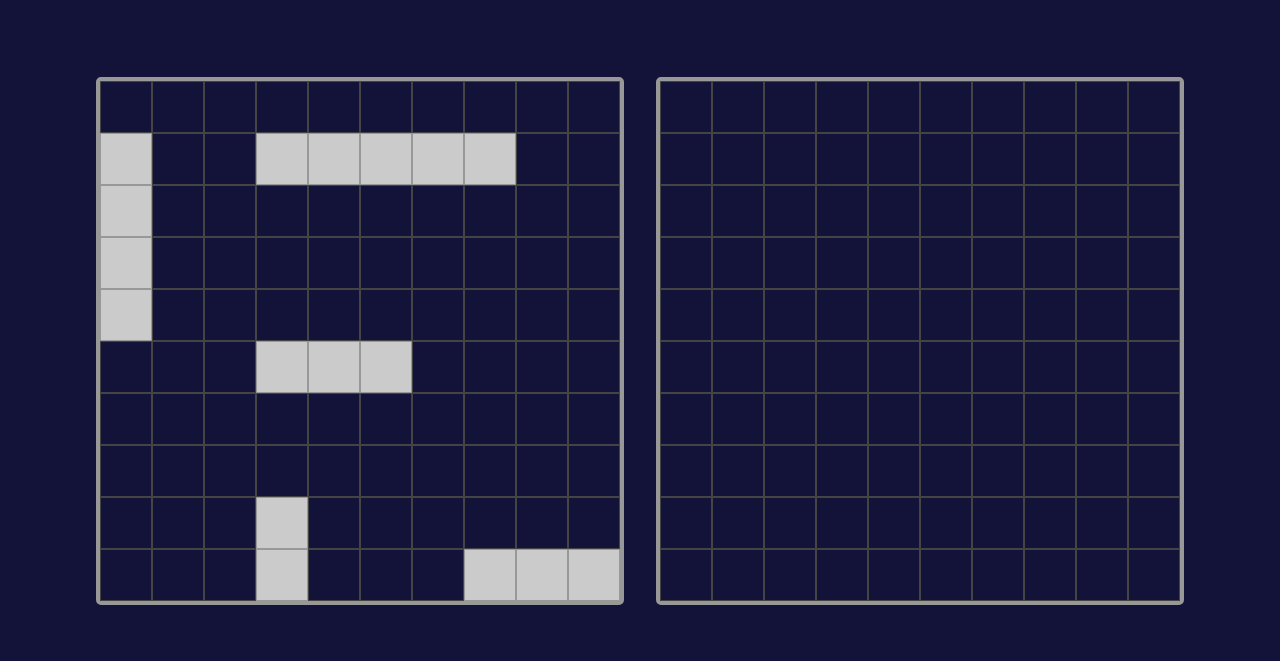
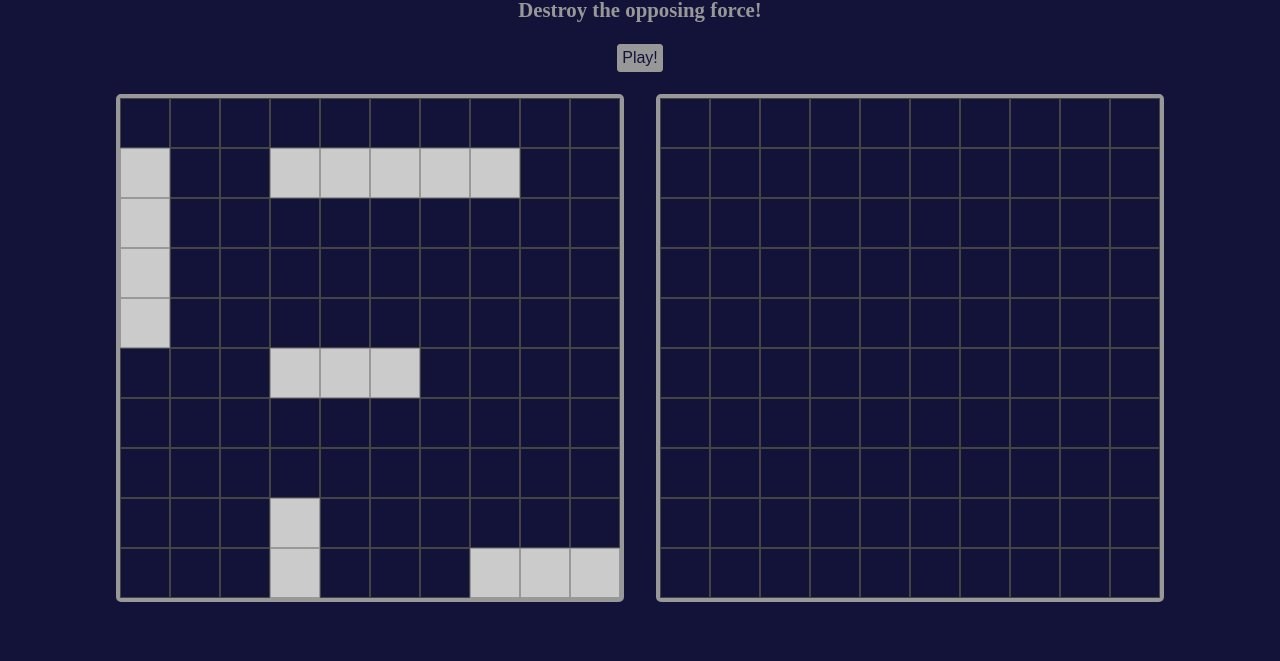
Before and after one commit to derre3/battleship-js, a website built with webpack: page src/index.html in a window 1280 px wide. Shown: the part 139-800 px from the top of the page. Built offline with nearby package versions, Linux system fonts and the light colour scheme.

Commit message:
update styling

```diff
--- a/src/css/styles.css
+++ b/src/css/styles.css
@@ -1,3 +1,7 @@
+* {
+  box-sizing: border-box;
+}
+
 :root {
   --primary-color: #131339;
   --primary-offcolor: #000000;
@@ -23,8 +27,8 @@ header {
   align-items: center;
 
   & h1 {
-    font-size: 6rem;
-    padding: 2rem;
+    font-size: 4rem;
+    margin-top: 12px;
     color: var(--text-color);
   }
 }
@@ -32,15 +36,46 @@ header {
 main {
   background-color: var(--primary-color);
   flex-grow: 1;
-  display: grid;
+  display: flex;
+  flex-direction: column;
+  justify-content: center;
+  align-items: center;
+  gap: 10px;
+
+  & .info-box {
+    display: flex;
+    flex-direction: column;
+    height: 10%;
+    border-radius: 7px;
+    justify-content: center;
+    align-items: center;
+    margin: 0.5rem;
+    gap: 0.5rem;
+    color: var(--secondary-color);
+
+    & .info-text {
+      font-weight: 700;
+      font-size: 1.3rem;
+    }
+
+    & .play-button {
+      background-color: var(--secondary-color);
+      color: var(--primary-color);
+      border: 1px solid var(--secondary-color);
+      border-radius: 3px;
+      padding: 4px;
+      margin: 8px;
+      font-size: 1rem;
+      cursor: pointer;
+    }
+  }
 
   & .game-container {
     display: flex;
     justify-content: center;
     align-items: center;
     gap: 2rem;
-  }
-
+    cursor: crosshair;
     & .board-container {
       display: flex;
       justify-content: center;
@@ -80,3 +115,13 @@ main {
       }
     }
   }
+}
+
+.unfocused {
+  opacity: 0.5;
+  pointer-events: none;
+}
+
+.hidden {
+  display: none;
+}
--- a/src/index.html
+++ b/src/index.html
@@ -10,6 +10,11 @@
       <h1>Battleship</h1>
     </header>
     <main>
+      <div class="info-box">
+        <p class="info-text">Destroy the opposing force!</p>
+        <p class="info-text"></p>
+        <button class="play-button">Play!</button>
+      </div>
       <div class="game-container"></div>
     </main>
   </body>
```
Lines whose indentation alone changed are shown as unchanged.
